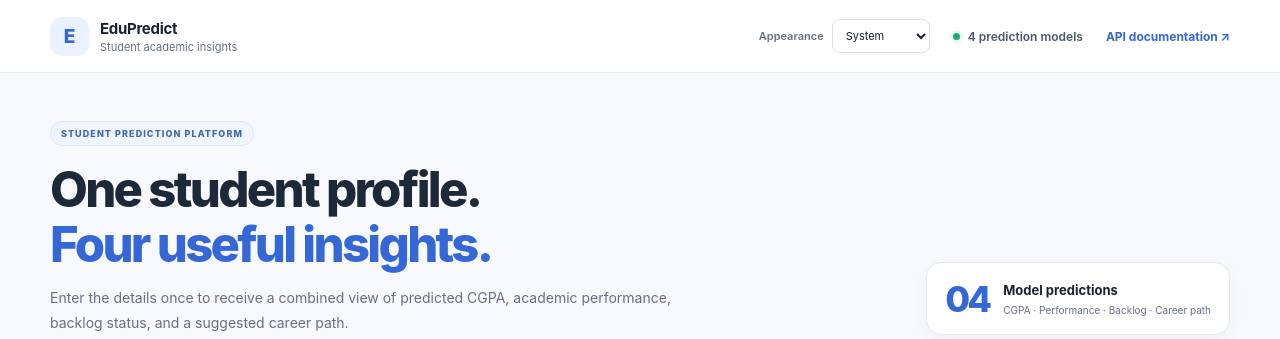
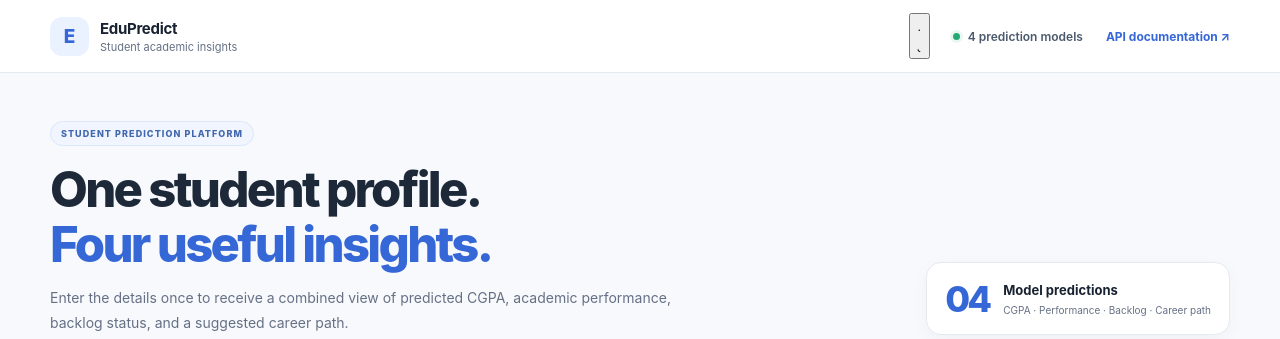
Before and after one commit to ap165/EduPredict, a Flask app: page / in a window 1280 px wide. Shown: the top 339 px of the page. Run offline with Flask 3, Linux system fonts and the light colour scheme; parts of the project's set-up code (start-up, migrations or seed data) failed here and were passed over.

Commit message:
Replace theme dropdown with an icon toggle

```diff
--- a/templates/index.html
+++ b/templates/index.html
@@ -6,7 +6,7 @@
   <meta name="description" content="EduPredict brings together academic performance, CGPA, backlog-risk, and career-path predictions in one simple form.">
   <meta name="theme-color" content="#f7f9fc">
   <title>EduPredict — Student Academic Insights</title>
-  <link rel="stylesheet" href="{{ url_for('static', filename='css/home.css') }}">
+  <link rel="stylesheet" href="{{ url_for('static', filename='css/home.css') }}?v=2">
 </head>
 <body>
   <header class="site-header">
@@ -19,14 +19,17 @@
         </span>
       </a>
       <nav class="header-nav" aria-label="Main navigation">
-        <div class="theme-control">
-          <label class="theme-label" for="theme-select">Appearance</label>
-          <select id="theme-select" class="theme-select" aria-label="Choose colour theme">
-            <option value="system">System</option>
-            <option value="light">Light</option>
-            <option value="dark">Dark</option>
-          </select>
-        </div>
+        <button id="theme-toggle" class="theme-toggle" type="button"
+                aria-label="Switch to dark mode" aria-pressed="false"
+                title="Switch to dark mode">
+          <svg class="theme-icon theme-icon-sun" viewBox="0 0 24 24" aria-hidden="true" focusable="false">
+            <circle cx="12" cy="12" r="4"></circle>
+            <path d="M12 2v2M12 20v2M4.93 4.93l1.42 1.42m11.3 11.3 1.42 1.42M2 12h2m16 0h2M4.93 19.07l1.42-1.42m11.3-11.3 1.42-1.42"></path>
+          </svg>
+          <svg class="theme-icon theme-icon-moon" viewBox="0 0 24 24" aria-hidden="true" focusable="false">
+            <path d="M20.3 15.3A8.5 8.5 0 0 1 8.7 3.7 8.6 8.6 0 1 0 20.3 15.3Z"></path>
+          </svg>
+        </button>
         <span class="model-count"><span class="status-dot"></span> 4 prediction models</span>
         <a href="/api/v1/" class="docs-link">API documentation <span aria-hidden="true">↗</span></a>
       </nav>
@@ -334,6 +337,6 @@
   </main>
 
   <div id="toast" class="toast" role="status" aria-live="polite"></div>
-  <script src="{{ url_for('static', filename='js/home.js') }}" defer></script>
+  <script src="{{ url_for('static', filename='js/home.js') }}?v=2" defer></script>
 </body>
 </html>
```
